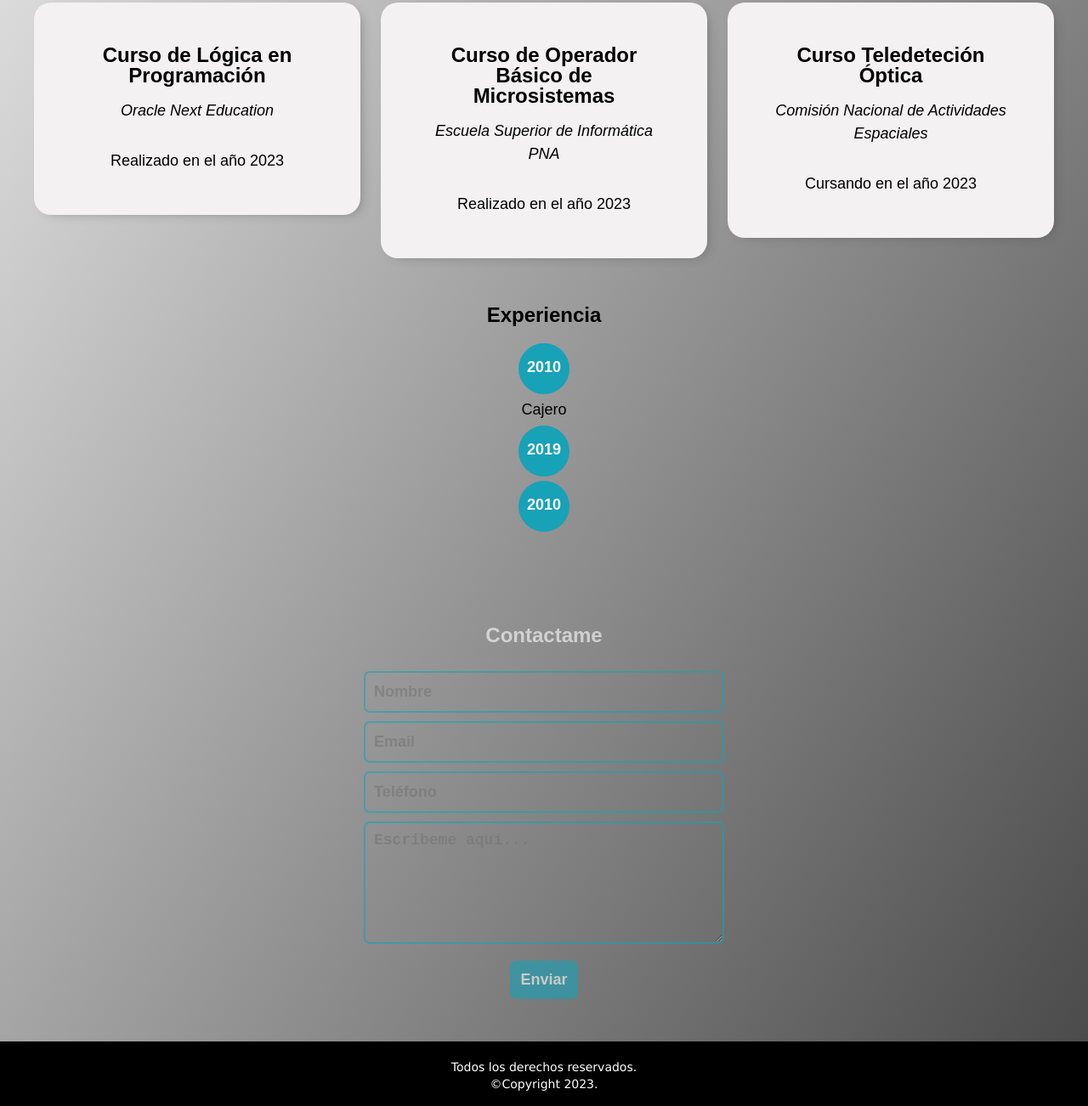
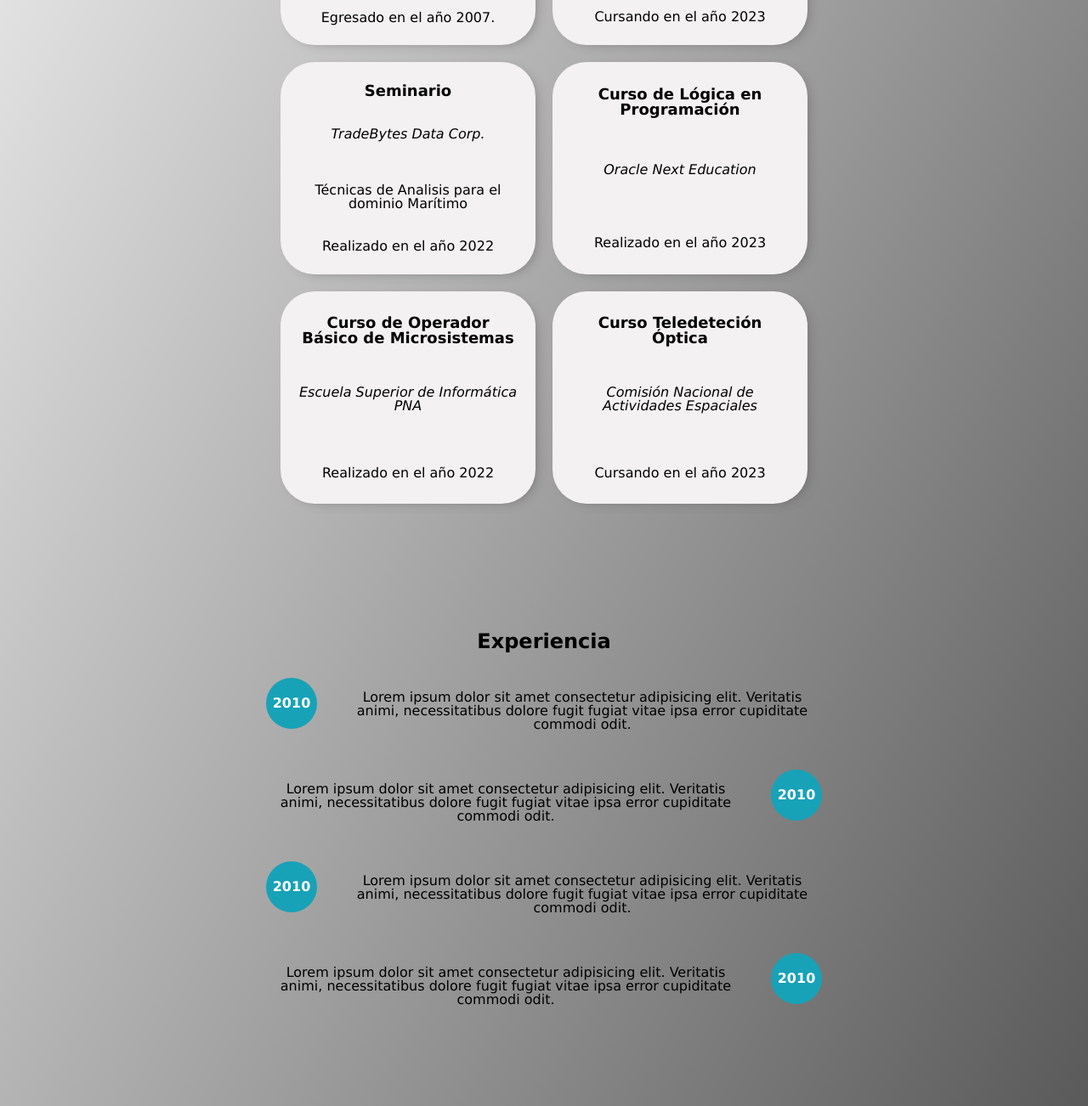
Before and after one commit to MarceloHernandez89/PWI_SegundoTP, a plain HTML site: page index.html in a window 1280 px wide. Shown: the part 1399-2701 px from the top of the page at 85% size. Drawn offline with Linux system fonts and the light colour scheme.

Commit message:
Modificaciones en seccion experiencia, y revisado de estilos

```diff
--- a/index.html
+++ b/index.html
@@ -24,7 +24,7 @@
                 <li><a href="#sobre_mi">Sobre mi</a></li>
                 <li><a href="#estudios">Estudios</a></li>
                 <li><a href="#experiencia">Experiencia</a></li>
-                <li><a href="#contacto" autofocus="nombre">Contacto</a></li>
+                <li><a href="#contacto">Contacto</a></li>
                 </ul>
 
             </nav>
@@ -88,11 +88,13 @@
             </div>
 
             <!--Estudios-->
-            <div class="estudios_li">
+            <div class="section-estudios">
 
                 <h2 id="estudios">Estudios</h2>
                 <br>
-                <div>
+
+                <div class="estudios">
+                    <div class="box-estudios">
                         <h3>Nivel Secundario</h3>
                             <br>
                             <p class="inst">E.E.M N° 12 "Cataratas del Iguazú"</p>
@@ -101,7 +103,7 @@
                             <br>
                             <p>Egresado en el año 2007.</p>
                     </div>
-                <div>
+                    <div class="box-estudios">
                             <h3>Formación de grado</h3>
                             <br>
                             <p class="inst">Universidad Nacional del Oeste.</p>
@@ -111,7 +113,7 @@
                             <p>Cursando en el año 2023</p>
 
                     </div>
-                <div>
+                    <div class="box-estudios">
                             <h3>Seminario</h3>
                             <br>
                             <p class="inst">TradeBytes Data Corp.</p>
@@ -120,21 +122,21 @@
                             <br>
                             <p>Realizado en el año 2022</p>
                     </div>
-                <div>
+                    <div class="box-estudios">
                             <h3>Curso de Lógica en Programación</h3>
                             <br>
                             <p class="inst">Oracle Next Education</p>
                             <br>
                             <p>Realizado en el año 2023</p>
                     </div>
-                <div>
+                    <div class="box-estudios">
                         <h3>Curso de Operador Básico de Microsistemas</h3>
                         <br>
                         <p class="inst">Escuela Superior de Informática PNA</p>
                         <br>
-                    <p>Realizado en el año 2023</p>
+                        <p>Realizado en el año 2022</p>
                     </div>
-                <div>
+                    <div class="box-estudios">
                         <h3>Curso Teledeteción Óptica</h3>
                         <br>
                         <p class="inst">Comisión Nacional de Actividades Espaciales</p>
@@ -142,36 +144,76 @@
                         <p>Cursando en el año 2023</p>
                     </div>
 
+                </div>
 
 
             </div>
 
-            <!--Experiencia-->
+            <!--Contenedor Experiencia-->
             <div class="experiencia">
 
+                <!--Experiencia-->
                 <h2 id="experiencia">Experiencia</h2>
                 <br>
-                <div class="experiencia1">
+
+                <div class="experiencia-container">
+                    <div class="container">
+                        <div class="anho">
+
+                            <p>2010</p>
+
+                        </div>
+                        <div class="trabajo">
+
+                            <p>Lorem ipsum dolor sit amet consectetur adipisicing elit. Veritatis animi, necessitatibus dolore fugit fugiat vitae ipsa error cupiditate commodi odit.</p>
+
+                        </div>
+                    </div>
+                    <div class="container">
+
+                        <div class="trabajo">
+
+                            <p>Lorem ipsum dolor sit amet consectetur adipisicing elit. Veritatis animi, necessitatibus dolore fugit fugiat vitae ipsa error cupiditate commodi odit.</p>
+
+                        </div>
+                        <div class="anho">
+
+                            <p>2010</p>
+
+                        </div>
+                    </div>
+                    <div class="container">
+
 
                         <div class="anho">
 
                             <p>2010</p>
 
                         </div>
+                        <div class="trabajo">
 
-                    <div class="trabajo1">
-
-                        <p>Cajero</p>
+                            <p>Lorem ipsum dolor sit amet consectetur adipisicing elit. Veritatis animi, necessitatibus dolore fugit fugiat vitae ipsa error cupiditate commodi odit.</p>
 
                         </div>
+                    </div>
+                    <div class="container">
+
+                        <div class="trabajo">
+
+                            <p>Lorem ipsum dolor sit amet consectetur adipisicing elit. Veritatis animi, necessitatibus dolore fugit fugiat vitae ipsa error cupiditate commodi odit.</p>
 
                         </div>
+                        <div class="anho">
 
-                <div class="anho">
-                    <p>2019</p>
+                            <p>2010</p>
+
                         </div>
-                <div class="anho">
-                    <p>2010</p>
+                    </div>
+
+
+
+
+
                 </div>
 
             </div>
--- a/style.css
+++ b/style.css
@@ -1,5 +1,16 @@
+:root{
+    --blanco: white;
+    --negro: black;
+    --gris: grey;
+    --color-secundario: #17a2b8;
+    --fuente-principal:Verdana, Geneva, Tahoma, sans-serif;
+    --fuente-secundaria:'Lucida Sans', 'Lucida Sans Regular', 'Lucida Grande', 'Lucida Sans Unicode', Geneva, Verdana, sans-serif;
 
-/*Menú de navegación*/
+}
+
+body{
+    font-family: var(--fuente-principal);
+}
 
 header{
     position: sticky;
@@ -7,62 +18,51 @@ header{
     z-index: 1;
 }
 
+
+/*Menú de navegación*/
+.nav {
+    width: auto;
+    background-color: var(--negro);
+    display: flex;
+    justify-content: flex-end;
+}
+
+.nav li{
+    display: inline-flex;
+    padding: 20px;
+}
+
+.nav a:hover{
+    color:var(--color-secundario);
+}
+
+.nav a {
+    text-decoration: none;
+    text-transform:none;
+    font-weight: bold;
+    color: var(--blanco);
+    font-size:  17px;
+}
+
+
+/*Margen superior entre los links y la barra de navegación*/
+
 [id]{
     scroll-margin-top: 70px;
 }
 
 [id="sobre_mi"]{
-    scroll-margin-top: 200px;
+    scroll-margin-top: 120px;
 }
-
-
-.nav {
-    width: auto;
-    background-color: black;
-    display: flex;
-    justify-content: flex-end;
-
-}
-
-.nav ul{
-    margin-right: 10px;
-}
-
-.nav li{
-    display: inline-flex;
-    padding: 20px;
-
-}
-
-.nav a:hover{
-    color:cornflowerblue;
-
-}
-
-
-.nav a {
-    text-decoration: none;
-    text-transform:none;
-    font-family: Verdana, Geneva, Tahoma, sans-serif;
-    font-weight: bold;
-    color: white;
-    font-size:  17px;
-
-}
-
-
 
 
 /*Box portada*/
 
 .box {
-
-    background-color: grey;
+    height: 520px;
     display:flex;
+    flex-flow: row wrap;
     justify-content:center;
-    flex-direction: row;
-    flex-wrap: wrap;
-    height: 520px;
     background-image: url(img/img4.png);
     background-size:auto;
     background-position: -5px 700px;
@@ -95,6 +95,18 @@ header{
 
     .nav {
         justify-content: center;
+
+    }
+
+    .nav a {
+        font-size: 14px;
+    }
+
+    .sobre_mi {
+        margin: auto;
+        padding: auto;
+        width: auto;
+        height: auto;
     }
 }
 
@@ -106,8 +118,8 @@ header{
 
 .titulo h1{
     display: flex;
-    color: white;
-    font-family:'Lucida Sans', 'Lucida Sans Regular', 'Lucida Grande', 'Lucida Sans Unicode', Geneva, Verdana, sans-serif;
+    color: var(--blanco);
+    font-family:var(--fuente-secundaria);
     font-weight: bold;
     font-size: 35px;
     position: relative;
@@ -129,197 +141,171 @@ header{
     display: inline;
     width: 20px;
     font-size: 35px;
-    color: white;
+    color: var(--blanco);
     align-items: center;
 }
 
 .icons li:hover{
-   color:cornflowerblue;
+   color:var(--color-secundario);
 }
 
 
 
 /*Main*/
 
-/*Sección sobre mi*/
+main {
+    background: linear-gradient(to top left, rgb(75, 75, 75), white);
+}
 
-h2, h3{
-
-    font-family: Arial, Helvetica, sans-serif;
+main h2{
     font-size: 24px;
     font-weight: bold;
-
-
+    text-align: center;
 }
 
-section p {
-
-    font-family: Arial, Helvetica, sans-serif;
+/*Sección Sobre mi*/
+.sobre_mi {
+    width: 940px;
+    height: 400;
+    display: flex;
+    flex-flow: column wrap;
+    margin: 0 auto;
+    padding: 70px;
     font-size: 18px;
-    line-height: 27px;
-
-}
-
-.sobre_mi p {
-
-    font-size: 22px;
-}
-
-.box_main div{
-
-    display: block;
-    text-align: center;
-    margin: 0 auto;
-    margin-top: 5px;
+    line-height: 35px;
+    text-align:center;
 
 }
 
 
-/*Acerca_de*/
-
-.sobre_mi {
-
-    width: 940px;
-    height: 400;
-    text-align: center;
-    padding-top: 80px;
-    padding-bottom: 140px;
-}
-
-
-.estudios_li div{
-
-    display:inline-table;
-
+/*Sección Estudios*/
+.section-estudios{
+    padding: 70px;
+    margin-top: 50px;
 }
 
 .inst {
-
     font-style: oblique;
     margin-bottom: 1rem;
 }
 
-.estudios_li div {
+/*Contenedor Boxes*/
+.estudios {
+    width: 80%;
+    height: auto;
+    margin: 0 auto;
+    display: flex;
+    flex-flow: row wrap;
+    justify-content: center;
+}
 
+/*Box*/
+.box-estudios {
+    width: 300px;
+    height: 250px;
+    margin: 10px;
+    padding: 20px;
+
+    display: flex;
+    flex-direction: column;
+    justify-content: space-around;
+    text-align:center;
+
+    box-sizing:border-box;
     background-color: rgb(243, 241, 241);
-    text-align:center;
-    width: 30%;
-    height: 250px;
-    padding: 10px;
-    box-sizing:border-box;
+    border-radius: 40px;
 
-    border-width: 2px;
-    border-radius: 20px;
-    padding: 50px;
-    margin: 10px;
+    /*Sombreado*/
     -webkit-box-shadow: 6px 4px 14px -7px rgba(38, 38, 38, 0.49);
     -moz-box-shadow: 6px 4px 14px -7px rgba(73, 72, 72, 0.49);
     box-shadow: 6px 4px 14px -7px rgba(66, 66, 66, 0.49);
 
 }
 
+.box-estudios h3{
+    font-weight: bold;
+    font-size: 18px;
+}
 
 
 /*Sección experiencia*/
+.experiencia{
+    margin: 70px;
+}
+.container{
+    width: 60%;
+    margin: 0 auto;
+    display: grid;
+    grid-template-columns: auto auto;
+}
 
-.experiencia {
-    width: 800px;
-    display: inline;
-    padding-top: 40px;
+.trabajo{
+    text-align: center;
+    padding: 30px;
 }
 
 .anho {
 	width: 60px;
 	height: 60px;
 	border-radius: 50%;
-	background:#17a2b8;
+	background: var(--color-secundario);
+    margin: 15px;
 	display: flex;
 	justify-content: center;
+
 	align-items: center;
 	text-align: center;
+    font-weight: bold;
+    color: var(--blanco);
 
 }
 
-.anho p{
 
-    font-family: Arial, Helvetica, sans-serif;
-    font-weight: bold;
-    text-align: center;
-    vertical-align: bottom;
-    color: white;
-    padding-top: 15px;
-}
-
-
-main {
-
-    background: linear-gradient(to top left, rgb(75, 75, 75), white);
-
-}
 
 
 /*Formulario*/
 
 .formulario {
-
-    margin-top: 70px;
+    color:var(--blanco);
     background-image: url(img/images.jpg);
     background-size:cover;
     opacity: 0.6;
-    height: auto;
-    padding: 40px;
-    display: grid;
-    justify-content: center;
+    padding: 20px;
+    display: flex;
+    flex-direction: column;
     text-align: center;
 }
 
-.formulario h2 {
-    color:white;
-}
 
 .contenedor-campos {
-
-   margin-top: 20px;
-
+    margin: 0 auto;
 }
 
 .contenedor-campos input , textarea{
 
-    margin: 10px;
-    display: block;
     width: 400px;
     height: 25px;
+    margin: 10px;
     padding: 10px;
+    display: block;
     font-size: 18px;
-    border: 2px solid #17a2b8;
+    font-weight: bold;
+    border: 2px solid var(--color-secundario);
     border-radius: 7px;
     background-color: transparent;
-    color: white;
-    font-weight: bold;
-
+    color: var(--blanco);
 }
 
 .contenedor-campos textarea{
-    color: white;
-    font-weight: bold;
-    font-size: 18px;
-    height: 120px;
+    height: 80px;
 }
 
 .enviar input {
-
-    margin: 10px;
-    display: inline;
-    position: relative;
     width: auto;
     height: auto;
-    padding: 10px;
-    font-size: 18px;
-    border: 2px solid #17a2b8;
-    border-radius: 7px;
-    background-color: #17a2b8;
-    color: white;
-    font-weight: bold;
+    margin-top: 15px;
+    background-color: var(--color-secundario);
+    float:right;
 
 }
 
@@ -327,19 +313,14 @@ main {
 /*Footer*/
 
 footer {
-    height: auto;
     padding: 20px;
+    background-color: var(--negro);
     text-align: center;
-    background-color: black;
-    display: flex;
-    justify-content: center;
 }
 
 footer p {
-
-    text-align: center;
-    color: white;
-    font-family: Verdana, Geneva, Tahoma, sans-serif;
+    color: var(--blanco);
+    font-family: var(--fuente-principal);
     font-size: 14px;
     line-height: 20px;
 }
```
Lines whose indentation alone changed are shown as unchanged.
